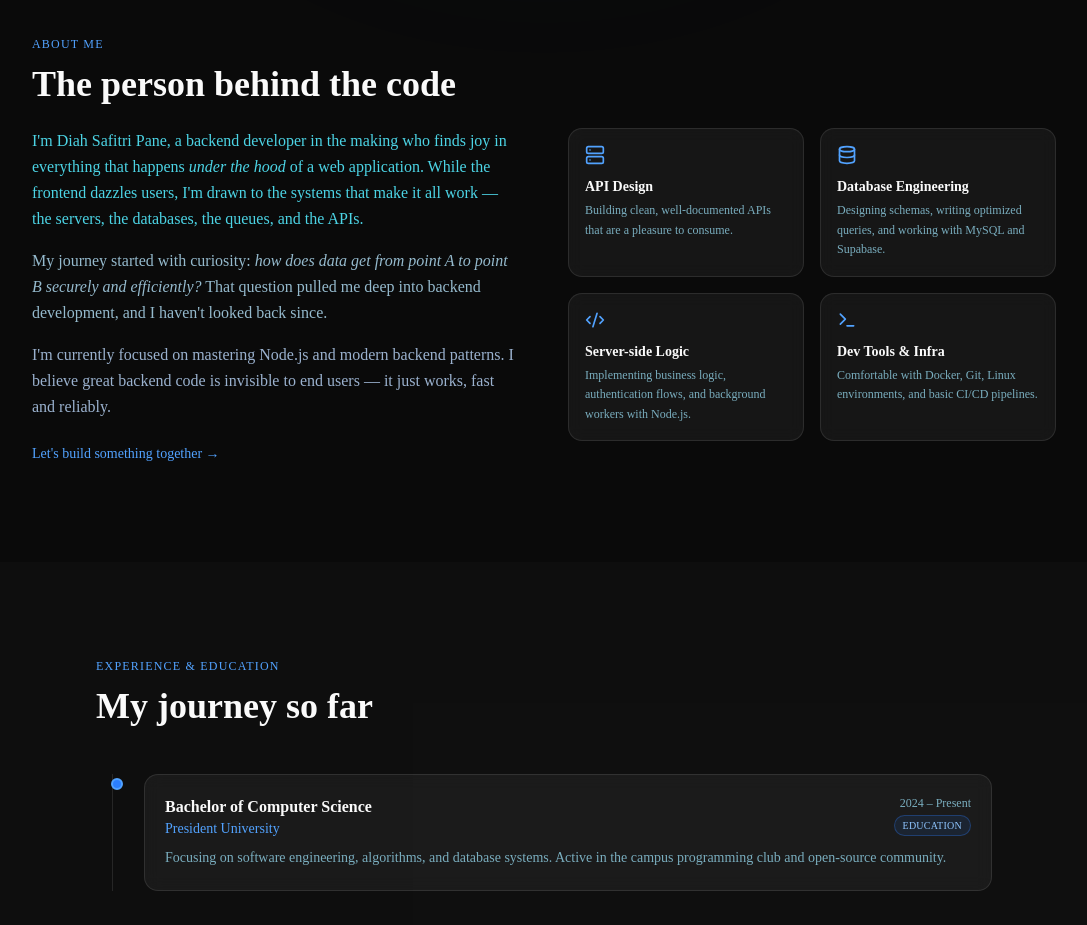
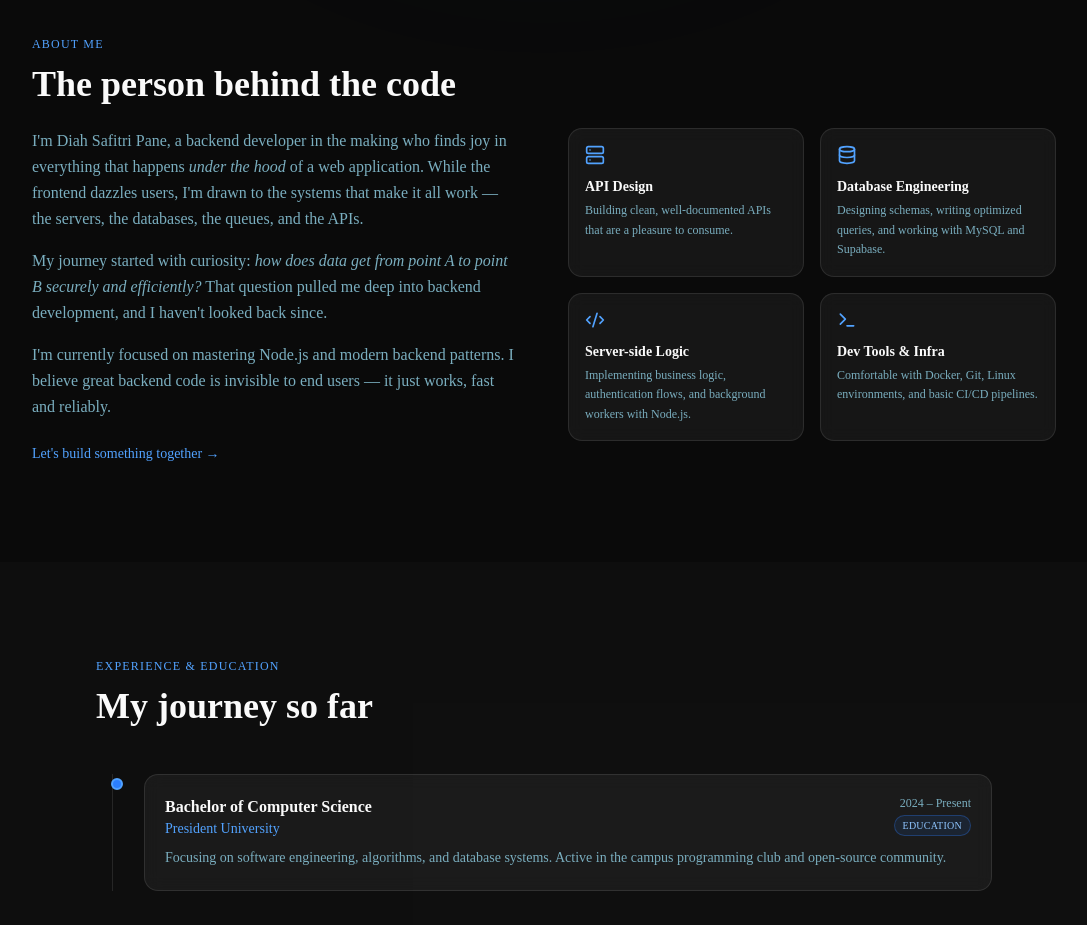
Before and after one commit to ValZ908/my-portofolio, a Next.js app: page / in a window 1280 px wide. Shown: the part 860-1785 px from the top of the page, without its empty margins (96-1183 px from the left). Built offline with nearby package versions, Linux system fonts and the light colour scheme.

Commit message:
unify about section text color

```diff
--- a/components/about.tsx
+++ b/components/about.tsx
@@ -41,20 +41,20 @@ export function About() {
         <div className="grid md:grid-cols-2 gap-12 items-start">
           {/* Text */}
           <div className="space-y-4 text-base leading-relaxed">
-            <p className="text-cyan-300/90">
+            <p className="text-muted-foreground">
               I&apos;m Diah Safitri Pane, a backend developer in the making who
               finds joy in everything that happens <em>under the hood</em> of a
               web application. While the frontend dazzles users, I&apos;m drawn
               to the systems that make it all work — the servers, the databases,
               the queues, and the APIs.
             </p>
-            <p className="text-sky-200/80">
+            <p className="text-muted-foreground">
               My journey started with curiosity: <em>how does data get from
               point A to point B securely and efficiently?</em> That question
               pulled me deep into backend development, and I haven&apos;t looked
               back since.
             </p>
-            <p className="text-blue-200/80">
+            <p className="text-muted-foreground">
               I&apos;m currently focused on mastering Node.js and modern backend
               patterns. I believe great backend code is invisible to end users —
               it just works, fast and reliably.
```
